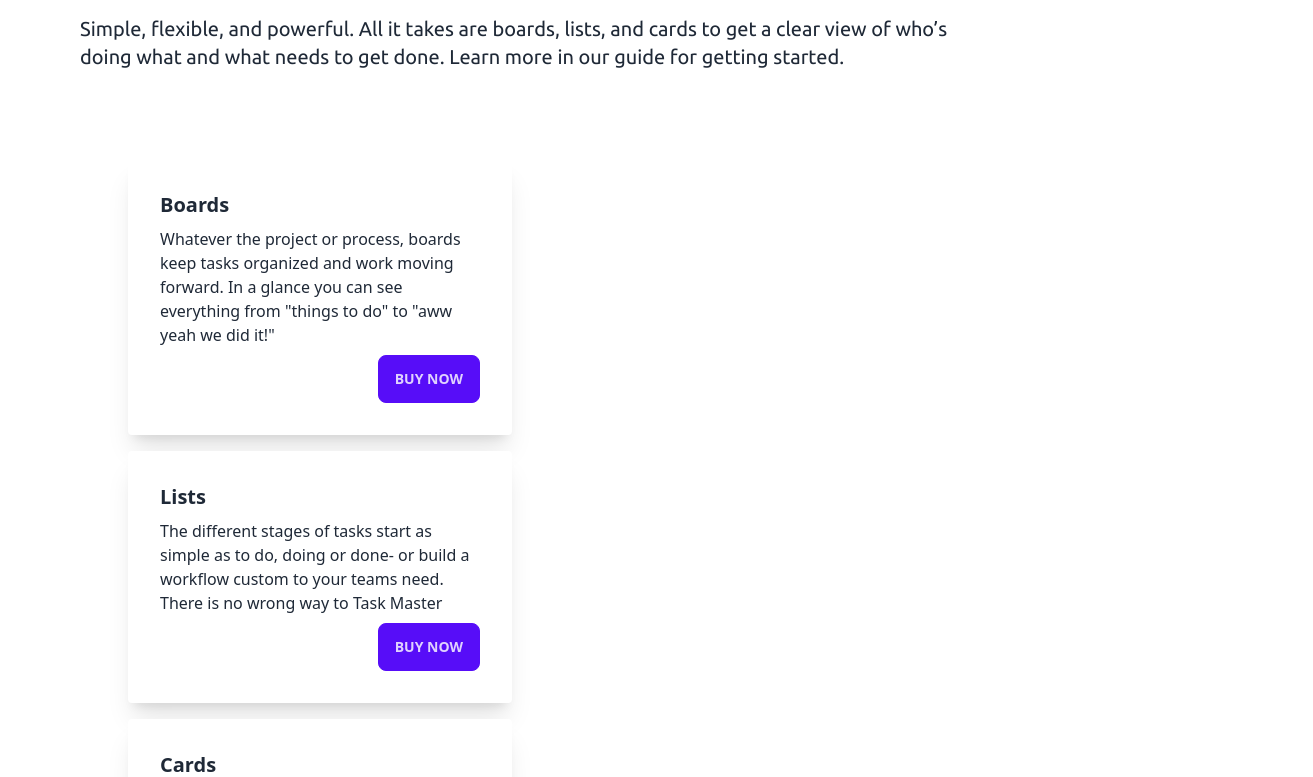
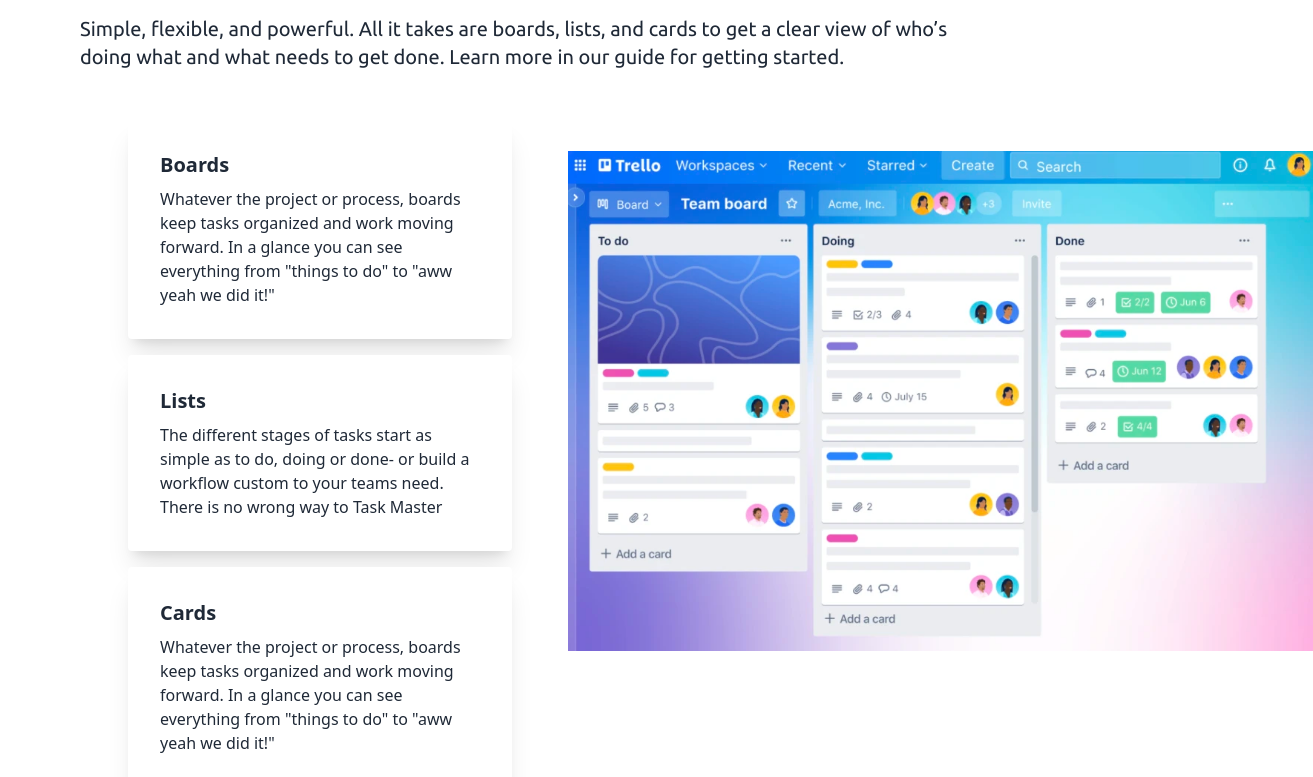
Before and after one commit to RafatRU42/task-manager, a React (Vite) app: page / in a window 1280 px wide. Shown: the part 803-1580 px from the top of the page, 1313 px wide, since content can reach past the window. Built offline with nearby package versions, Linux system fonts and the light colour scheme; a web font is replaced by a local one.

Commit message:
image card section completed

```diff
--- a/src/Components/Productivity.tsx
+++ b/src/Components/Productivity.tsx
@@ -1,4 +1,8 @@
 import React from 'react'
+import { useState } from 'react'
+import image from '../assets/images/aPb1faCeYIzwD1vrFhn319LGKXQ.webp'
+import image2 from '../assets/images/download.jpg'
+import image3 from '../assets/images/download (1).jpg'
 
 
 export interface CardInfo {
@@ -8,17 +12,23 @@ export interface CardInfo {
 }
 
 const Productivity = () => {
+
+    const [firstCard, setFirstCard] = useState(true)
+    const [secondCard, setSecondCard] = useState(false)
+    const [thirdCard, setThirdCard] = useState(false)
+
+
     const cardInfo: CardInfo[] = [
         {
             id: 1,
             title: 'Boards',
-            description: 'Whatever the project or process, boards keep tasks organized and work moving forward. In a glance you can see everything from "things to do" to "aww yeah we did it!"'
+            description: ''
 
         },
         {
             id: 2,
             title: 'Lists',
-            description: 'The different stages of tasks start as simple as to do, doing or done- or build a workflow custom to your teams need. There is no wrong way to Task Master'
+            description: ''
         },
         {
             id: 3,
@@ -26,6 +36,8 @@ const Productivity = () => {
             description: 'Whatever the project or process, boards keep tasks organized and work moving forward. In a glance you can see everything from "things to do" to "aww yeah we did it!"'
         }
     ]
+
+
 
 
     return (
@@ -37,28 +49,46 @@ const Productivity = () => {
                 <h3 className='text-xl mt-5'>Simple, flexible, and powerful. All it takes are boards, lists, and cards to get a clear view of who’s <br /> doing what and what needs to get done. Learn more in our guide for getting started.</h3>
             </div>
             <div className='flex'>
-                <div className='w-1/3 ml-32'>
+                <div className='w-1/3 ml-32 -mt-10'>
 
-                    <div className='grid grid-cols-1'>
-                        {
-                            cardInfo.map(card => <div>
+                    <div className='grid grid-cols-1 '>
 
-                                <div className='group my-2 cursor-pointer'>
-                                    <div className="rounded bg-base-100 shadow-xl group-hover:scale-110 duration-300">
-                                        <div className="card-body">
-                                            <h2 className="card-title">{card.title}</h2>
-                                            <p className='justify-start'>{card.description}</p>
-                                            <div className="card-actions justify-end">
-                                                <button className="btn btn-primary">Buy Now</button>
-                                            </div>
-                                        </div>
-                                    </div>
+                        {/* First Card */}
+
+                        <div onClick={()=> setFirstCard(true) & setSecondCard(false) & setThirdCard(false)} className='group my-2 cursor-pointer'>
+                            <div className="rounded bg-base-100 shadow-xl group-hover:scale-110 duration-300">
+                                <div className="card-body">
+                                    <h2 className="card-title">Boards</h2>
+                                    <p className='justify-start'>Whatever the project or process, boards keep tasks organized and work moving forward. In a glance you can see everything from "things to do" to "aww yeah we did it!"</p>
+
                                 </div>
+                            </div>
+                        </div>
 
+                        {/* Second Card */}
 
+                        <div onClick={() =>setFirstCard(false) & setSecondCard(true) & setThirdCard(false)} className='group my-2 cursor-pointer'>
+                            <div className="rounded bg-base-100 shadow-xl group-hover:scale-110 duration-300">
+                                <div className="card-body">
+                                    <h2 className="card-title">Lists</h2>
+                                    <p className='justify-start'>The different stages of tasks start as simple as to do, doing or done- or build a workflow custom to your teams need. There is no wrong way to Task Master</p>
 
-                            </div>)
-                        }
+                                </div>
+                            </div>
+                        </div>
+
+                        {/* Third Card */}
+
+                        <div onClick={()=> setThirdCard(true) & setFirstCard(false) & setSecondCard(false)} className='group my-2 cursor-pointer'>
+                            <div className="rounded bg-base-100 shadow-xl group-hover:scale-110 duration-300">
+                                <div className="card-body">
+                                    <h2 className="card-title">Cards</h2>
+                                    <p className='justify-start'>Whatever the project or process, boards keep tasks organized and work moving forward. In a glance you can see everything from "things to do" to "aww yeah we did it!"</p>
+
+                                </div>
+                            </div>
+                        </div>
+
                     </div>
 
 
@@ -66,7 +96,9 @@ const Productivity = () => {
                 </div>
 
                 <div className='w-2/3'>
-
+                    {firstCard && <div><img className='ml-14 h-[500px]' src={image} alt="" /></div>}
+                    {secondCard && <div><img className='ml-14 h-[500px]' src={image2} alt="" /></div>}
+                    {thirdCard && <div><img className='ml-14 h-[500px]' src={image3} alt="" /></div>}
                 </div>
             </div>
         </div>
```
Also changed, not shown: src/assets/images/download (1).jpg (added), src/assets/images/download.jpg (added).
